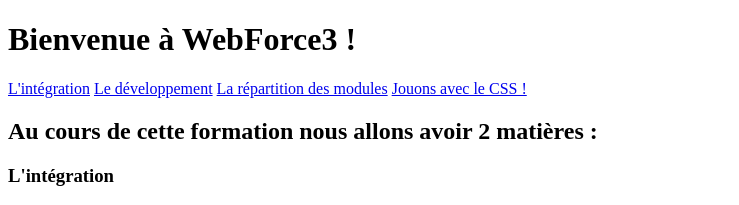
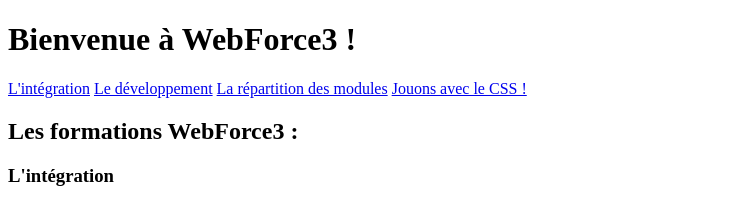
Before and after one commit to NumericFactory/atelier-wf3, a plain HTML site: page index.html in a window 1280 px wide. Shown: the top 205 px of the page, without its empty margins (0-739 px from the left). Drawn offline with Linux system fonts and the light colour scheme.

Commit message:
3rd commit

```diff
--- a/index.html
+++ b/index.html
@@ -26,7 +26,7 @@
 
 	<!-- MAIN : Dans ce cas c'est le corps de notre site, il va contenir toute les infos qui change d'une page à l'autre -->
 	<main>
-		<h2>Au cours de cette formation nous allons avoir 2 matières :</h2>
+		<h2>Les formations WebForce3 :</h2>
 		<h3 id="integration">L'intégration</h3>
 		<h4>Le HTML :</h4>
 		<!-- Pour le logo du HTML et du CSS, on va utiliser les liens relatifs -->
```
